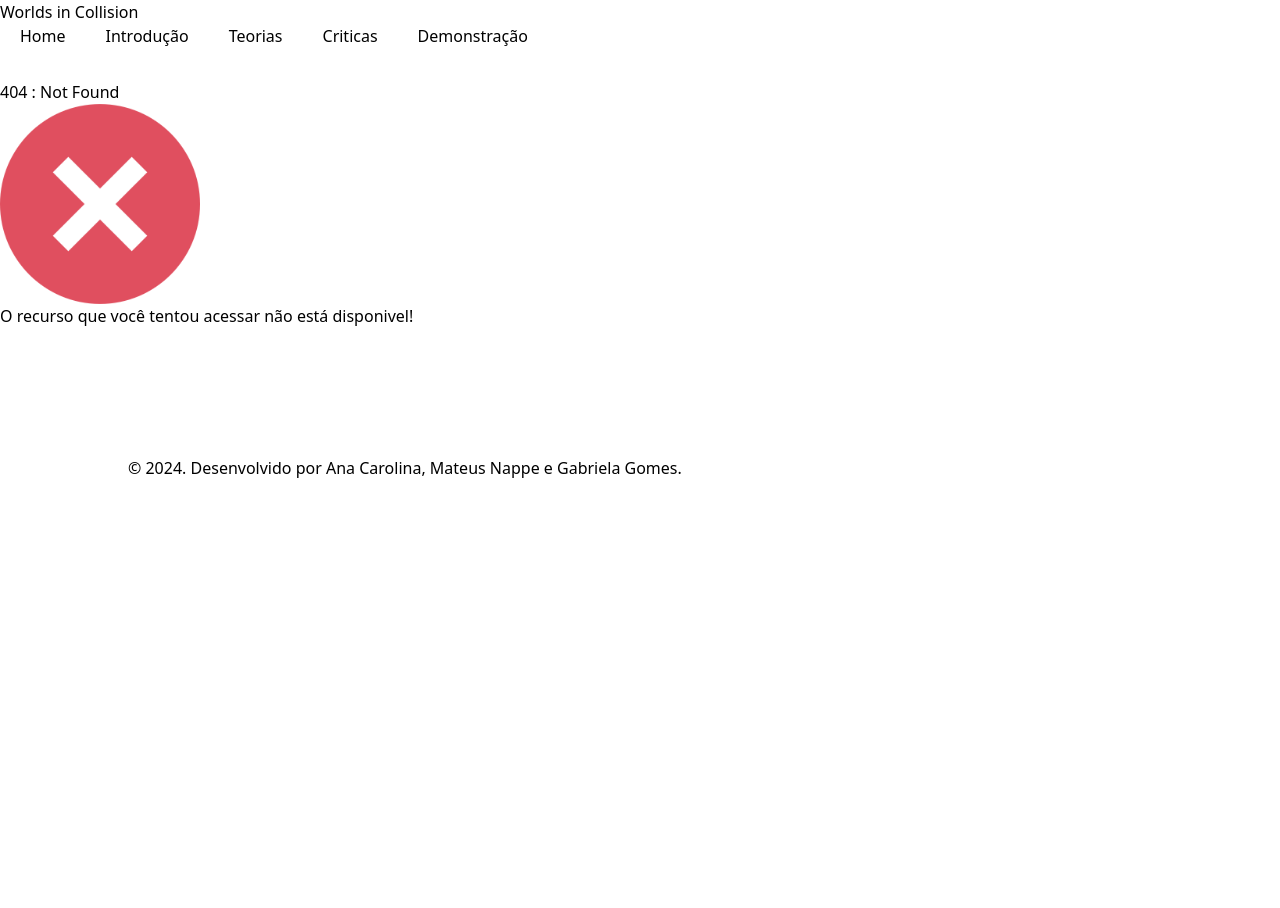
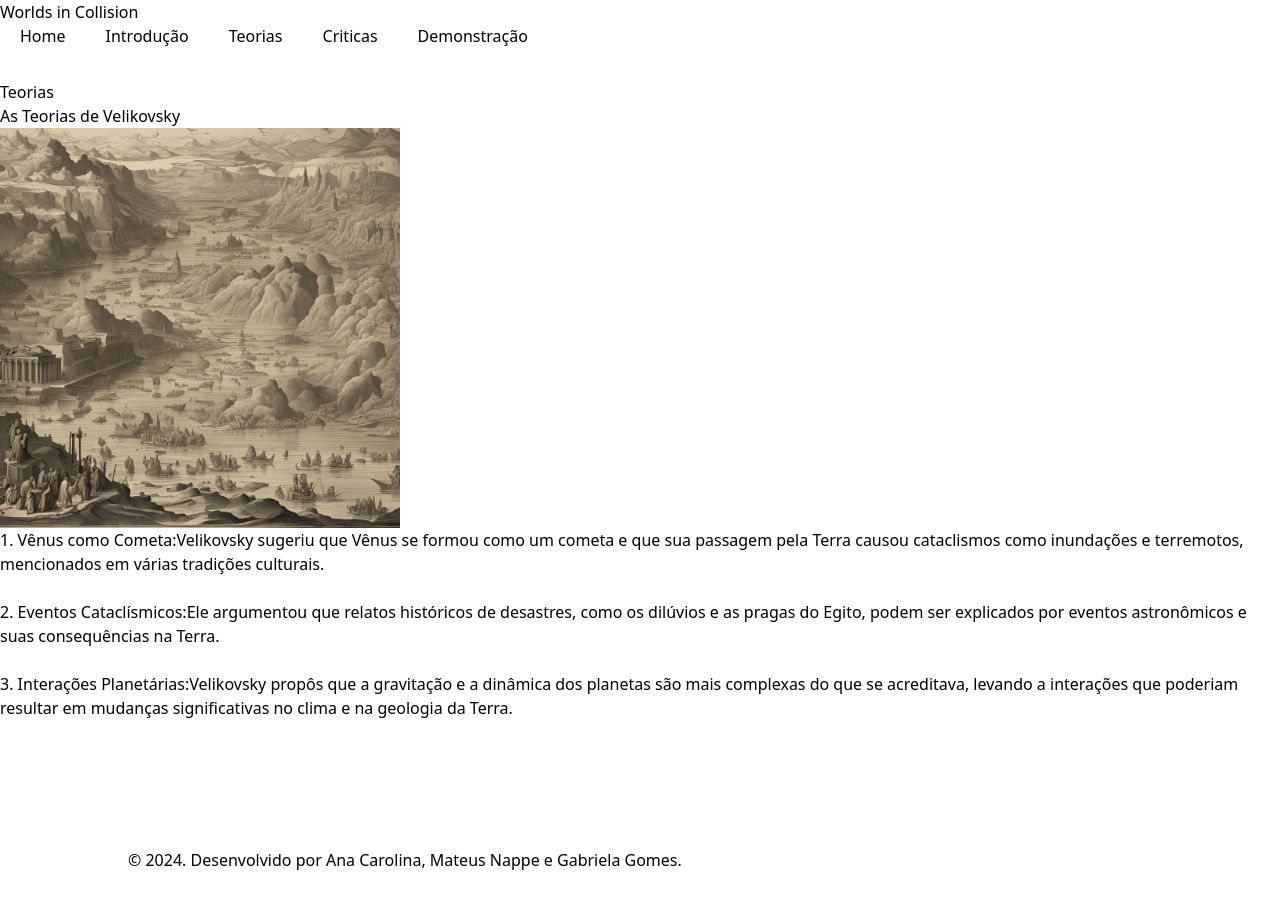
Before and after one commit to gabimezze/CheckPoint5, a Next.js app in the folder cp5/: page /teorias in a window 1280 px wide. Before the commit this address had no page. Shown: the top 908 px of the page. Before the commit the page ends 800 px from the top, so only its background shows below. Built offline with nearby package versions, Linux system fonts and the light colour scheme.

Commit message:
colocando conteudo na  página e importando a img

```diff
--- /dev/null
+++ b/cp5/src/app/teorias/page.tsx
@@ -0,0 +1,19 @@
+import Image from "next/image"
+import grafico from "@/img/grafico.jpg"
+
+export default function Teorias() {
+    return (
+        <div>
+            <h1>Teorias</h1>
+            <h2>As Teorias de Velikovsky</h2>
+            <Image src={grafico} alt="Grafico" width={400} height={270} />
+            <p>
+            1. Vênus como Cometa:Velikovsky sugeriu que Vênus se formou como um cometa e que sua passagem pela Terra causou cataclismos como inundações e terremotos, mencionados em várias tradições culturais. <br />
+            <br />
+            2. Eventos Cataclísmicos:Ele argumentou que relatos históricos de desastres, como os dilúvios e as pragas do Egito, podem ser explicados por eventos astronômicos e suas consequências na Terra. <br />
+            <br />
+            3. Interações Planetárias:Velikovsky propôs que a gravitação e a dinâmica dos planetas são mais complexas do que se acreditava, levando a interações que poderiam resultar em mudanças significativas no clima e na geologia da Terra.
+            </p>
+        </div>
+    )
+}
```
